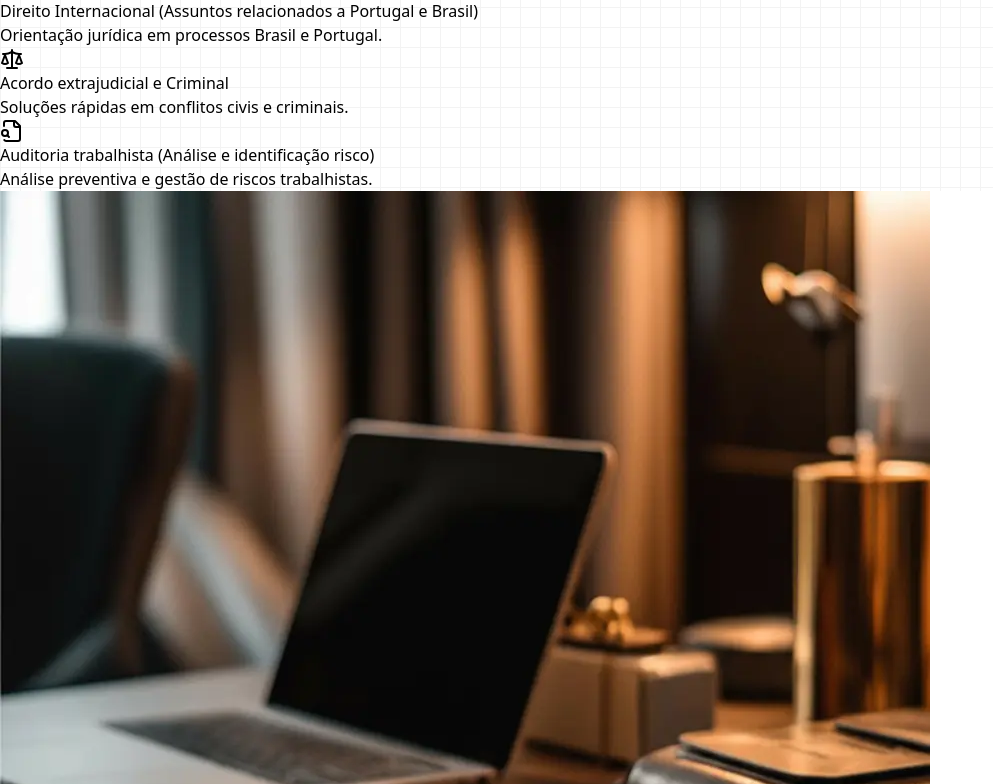
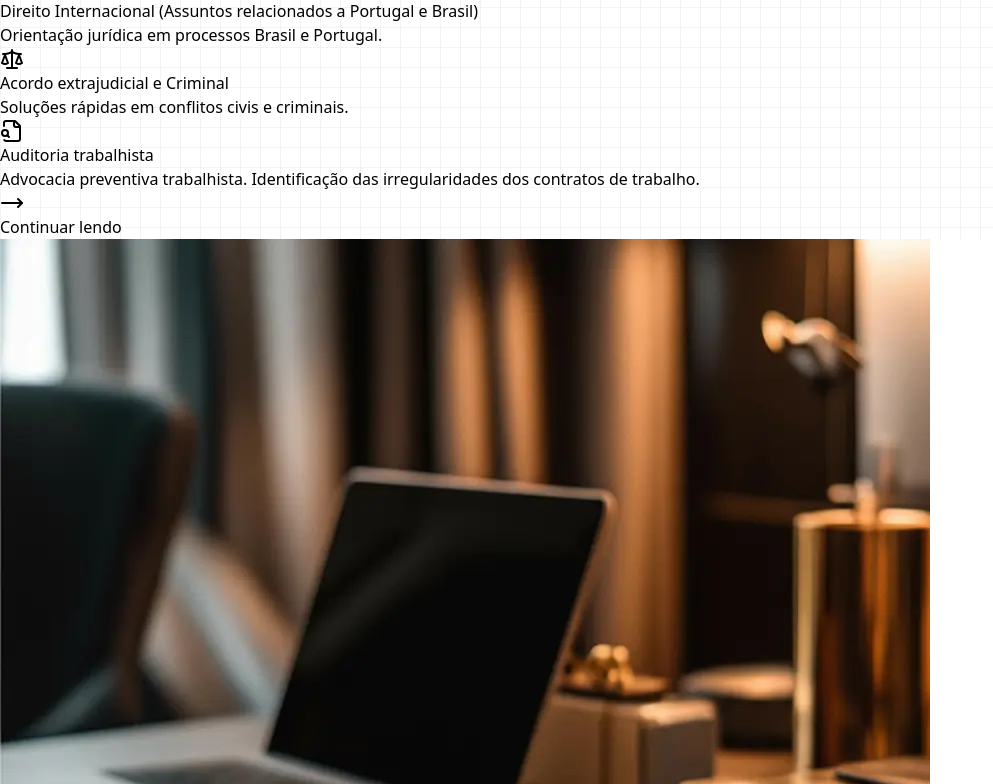
Before and after one commit to Paper-Street-Softwares/LP-Edson-Brito, a React (Vite) app: page / in a window 1280 px wide. Shown: the part 936-1720 px from the top of the page, without its empty margins (0-993 px from the left). Built offline with nearby package versions, Linux system fonts and the light colour scheme; a web font is replaced by a local one.

Commit message:
fix: Modal

```diff
--- a/src/components/cards/IconFeatureCard.jsx
+++ b/src/components/cards/IconFeatureCard.jsx
@@ -19,9 +19,8 @@ export default function IconFeatureCard(props) {
 
   return (
     <div
-      className={`w-full tablet1:min-h-[300px] p-0 tablet1:w-[290px] mt-[36px] tablet1:mt-0 desktop1:w-[260px] desktop1:h-[310px] flex flex-col items-center desktop1:hover:scale-110 transition desktop1:p-0 ${className}`}
+      className={`w-full tablet1:min-h-[300px] p-0 tablet1:w-[290px] mt-[36px] tablet1:mt-0 desktop1:w-[260px] desktop1:h-[350px] flex flex-col items-center desktop1:hover:scale-110 transition desktop1:p-0 ${className}`}
     >
-
       <div
         className={`h-[64px] w-[64px] mb-[24px] rounded-md flex justify-center items-center text-labelButtons ${bgClass}`}
       >
--- a/src/components/sections/Features6cards.jsx
+++ b/src/components/sections/Features6cards.jsx
@@ -1,13 +1,18 @@
+import { useState } from "react";
 import { useTranslation, Trans } from "react-i18next";
+import { Dialog } from "primereact/dialog";
+import { X, MoveRight } from "lucide-react";
 import content from "../../content/content";
 import IconFeatureCard from "../cards/IconFeatureCard";
 import SectionArea from "../sectionElements/SectionArea";
 import SectionHeader from "../sectionElements/SectionHeader";
 import SectionWrapper from "../sectionElements/SectionWrapper";
 import MotionDivDownToUp from "../animation/MotionDivDownToUp";
+import Button from "../interactives/Button";
 
 export default function Features6cards({ colorMode }) {
   const { t } = useTranslation();
+  const [visible, setVisible] = useState(false);
 
   const bgClasses = {
     dark: "bg-bgSectionOpacityDark",
@@ -24,7 +29,6 @@ export default function Features6cards({ colorMode }) {
 
   const cardNumbers = [1, 2, 3, 4, 5, 6];
 
-  // Função para renderizar título, usando Trans para o card6
   const renderTitle = (i) => {
     if (i === 6) {
       return (
@@ -33,6 +37,8 @@ export default function Features6cards({ colorMode }) {
     }
     return t(`features.card${i}.title`);
   };
+
+  const openModal = () => setVisible(true);
 
   return (
     <SectionArea id="service" className={`${bgClass}`}>
@@ -90,12 +96,44 @@ export default function Features6cards({ colorMode }) {
                     i === 4 ? "tablet1:mb-[26px] desktop1:mb-0" : undefined
                   }
                   colorMode={colorMode}
-                />
+                >
+                  {i === 6 && (
+                    <Button
+                      className="mt-[16px] text-labelButtons"
+                      label={t("about.buttonModalLabelAbout")}
+                      onClick={openModal}
+                      removeAnchor={true}
+                      removeTarget={true}
+                      animation={true}
+                      icon={<MoveRight />}
+                    />
+                  )}
+                </IconFeatureCard>
               </MotionDivDownToUp>
             ))}
           </div>
         </div>
       </SectionWrapper>
+
+      {/* Modal apenas para o último card */}
+      <Dialog
+        className="font-secondFont"
+        closeIcon={<X size={20} />}
+        header={t("features.card6.title")}
+        visible={visible}
+        onHide={() => setVisible(false)}
+        style={{ width: "50vw" }}
+        breakpoints={{ "4000px": "40vw", "1024px": "70vw", "641px": "85vw" }}
+      >
+        <div className="text-paragraph3">
+          <div
+            className="description"
+            dangerouslySetInnerHTML={{
+              __html: t("features.card6.description"),
+            }}
+          />
+        </div>
+      </Dialog>
     </SectionArea>
   );
 }
--- a/src/locales/pt.json
+++ b/src/locales/pt.json
@@ -66,11 +66,11 @@
       "buttonLabel": "A_Definir"
     },
     "card6": {
-      "title": "Auditoria trabalhista (Análise e identificação risco)",
-      "subtitle": "Análise preventiva e gestão de riscos trabalhistas.",
-      "description": "A_Definir",
+      "title": "Auditoria trabalhista",
+      "subtitle": "Advocacia preventiva trabalhista. Identificação das irregularidades dos contratos de trabalho.",
+      "description": "- Pequenas e médias empresas.  <br/> - Consultoria e Assessoria Jurídica.  <br/><br/> <span class=\"text-gray\"> Oferecemos assessoria jurídica-empresarial completa para  microempreendedores individuais e empresas de pequeno porte (Micro Empresas), incluindo serviços de contabilidade e marketing. <br/><br/> O nosso escritório tem como um dos objetivos, de ajudar você, que tem interesse de iniciar um negócio ou deseja melhorar o que já tem. Como exemplo, apresentamos estratégia para dar mais  visibilidade à empresa, atualização ou criação de logomarca, e, principalmente, aumentar a lucratividade de e diminuir custos e riscos, apresentando estratégias empresariais e jurídicas para auxiliar você no crescimento de sua empresa.  <br/><br/> Entre em contato agora com o nosso escritório e fale com um dos nossos especialistas.",
       "buttonLabelModal": "A_Definir",
-      "buttonLabel": "A_Definir"
+      "buttonLabel": "Saiba mais"
     }
   },
   "maps": {
--- a/tailwind.config.js
+++ b/tailwind.config.js
@@ -15,7 +15,7 @@ export const theme = {
       // Fundos de Seção
 
       bgSectionLight: "#FFFFFF",
-      bgSectionDark: "#2F3545",
+      bgSectionDark: "#101F45",
       bgSectionOpacityLight: "#F7F7F7",
       bgFixedLight: "#E8E8E8",
       bgSectionOpacityDark: "#111111",
```
